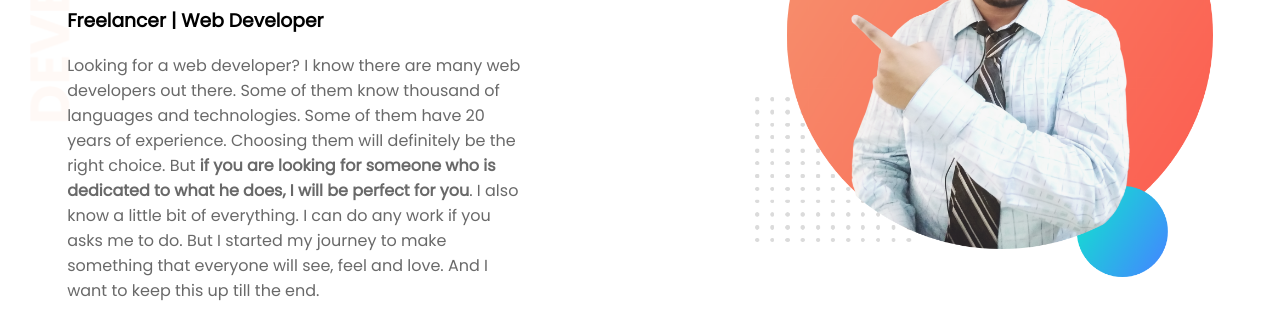
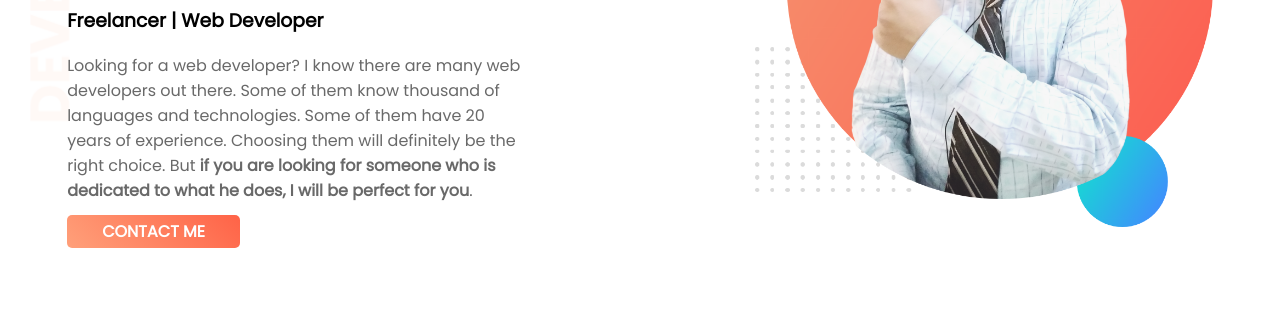
Before and after one commit to sajidmahamud835/developer-portfolio, a plain HTML site: page index.html in a window 1280 px wide. Shown: the part 238-550 px from the top of the page. Drawn offline with Linux system fonts and the light colour scheme.

Commit message:
updating top banner section, removing some lines

```diff
--- a/index.html
+++ b/index.html
@@ -35,14 +35,8 @@
                         the
                         right choice. But <b>if you are looking for someone who is dedicated to what he does, I will be
                             perfect
-                            for you</b>. I also know a little bit of everything. I can do any work if you asks me to do.
-                        But
-                        I
-                        started
-                        my journey to make something that everyone will see, feel and love. And I want to keep this up
-                        till
-                        the
-                        end.</p>
+                            for you</b>.
+                    </p>
                     <a class="anchor-button button-bg-primary" href="#contact_me">Contact Me</a>
                 </div>
                 <!-- right side -->
```
